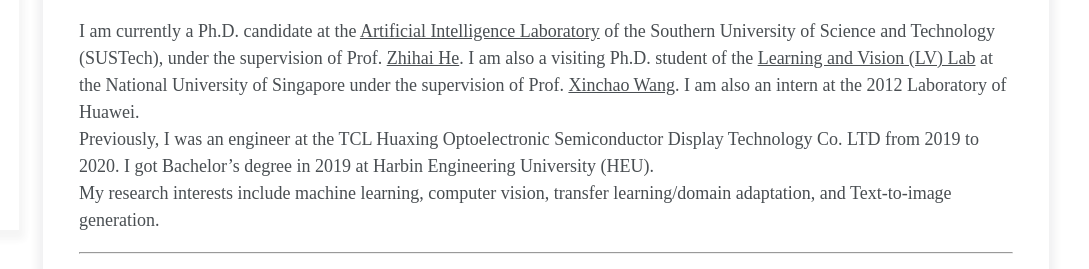
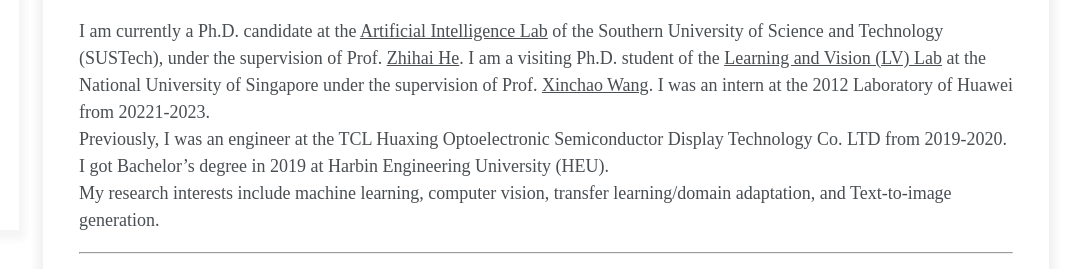
Before and after one commit to yushuntang/yushuntang.github.io, a plain HTML site: page homepage/index.html in a window 1280 px wide. Shown: the part 251-520 px from the top of the page, 191-1280 px from the left. Drawn offline with nearby package versions, Linux system fonts and the light colour scheme.

Commit message:
Update index.html

```diff
--- a/homepage/index.html
+++ b/homepage/index.html
@@ -138,8 +138,8 @@
     <h1 class="page-title">Yushun Tang&#39;s HomePage</h1>
     <article>
     <h3 id="about-me">About me</h3>
-<p>I am currently a Ph.D. candidate at the <a href="https://nkdailab.github.io/" target="_blank">Artificial Intelligence Laboratory</a> of the Southern University of Science and Technology (SUSTech), under the supervision of Prof. <a href="https://faculty.sustech.edu.cn/hezh/" target="_blank">Zhihai He</a>. I am also a visiting Ph.D. student of the <a href="http://lv-nus.org/" target="_blank">Learning and Vision (LV) Lab</a> at the National University of Singapore under the supervision of Prof. <a href="https://sites.google.com/site/sitexinchaowang/" target="_blank">Xinchao Wang</a>. I am also an intern at the 2012 Laboratory of Huawei.<br>
-Previously, I was an engineer at the TCL Huaxing Optoelectronic Semiconductor Display Technology Co. LTD from 2019 to 2020. I got Bachelor’s degree in 2019 at Harbin Engineering University (HEU).<br>
+<p>I am currently a Ph.D. candidate at the <a href="https://nkdailab.github.io/" target="_blank">Artificial Intelligence Lab</a> of the Southern University of Science and Technology (SUSTech), under the supervision of Prof. <a href="https://faculty.sustech.edu.cn/hezh/" target="_blank">Zhihai He</a>. I am a visiting Ph.D. student of the <a href="http://lv-nus.org/" target="_blank">Learning and Vision (LV) Lab</a> at the National University of Singapore under the supervision of Prof. <a href="https://sites.google.com/site/sitexinchaowang/" target="_blank">Xinchao Wang</a>. I was an intern at the 2012 Laboratory of Huawei from 20221-2023.<br>
+Previously, I was an engineer at the TCL Huaxing Optoelectronic Semiconductor Display Technology Co. LTD from 2019-2020. I got Bachelor’s degree in 2019 at Harbin Engineering University (HEU).<br>
 My research interests include machine learning, computer vision, transfer learning/domain adaptation, and Text-to-image generation.</p>
 <hr>
 <p>I am looking for a job after graduating in 2025/06. Please feel free to email me at: tangys2022@mail.sustec.edu.cn</p>
```
